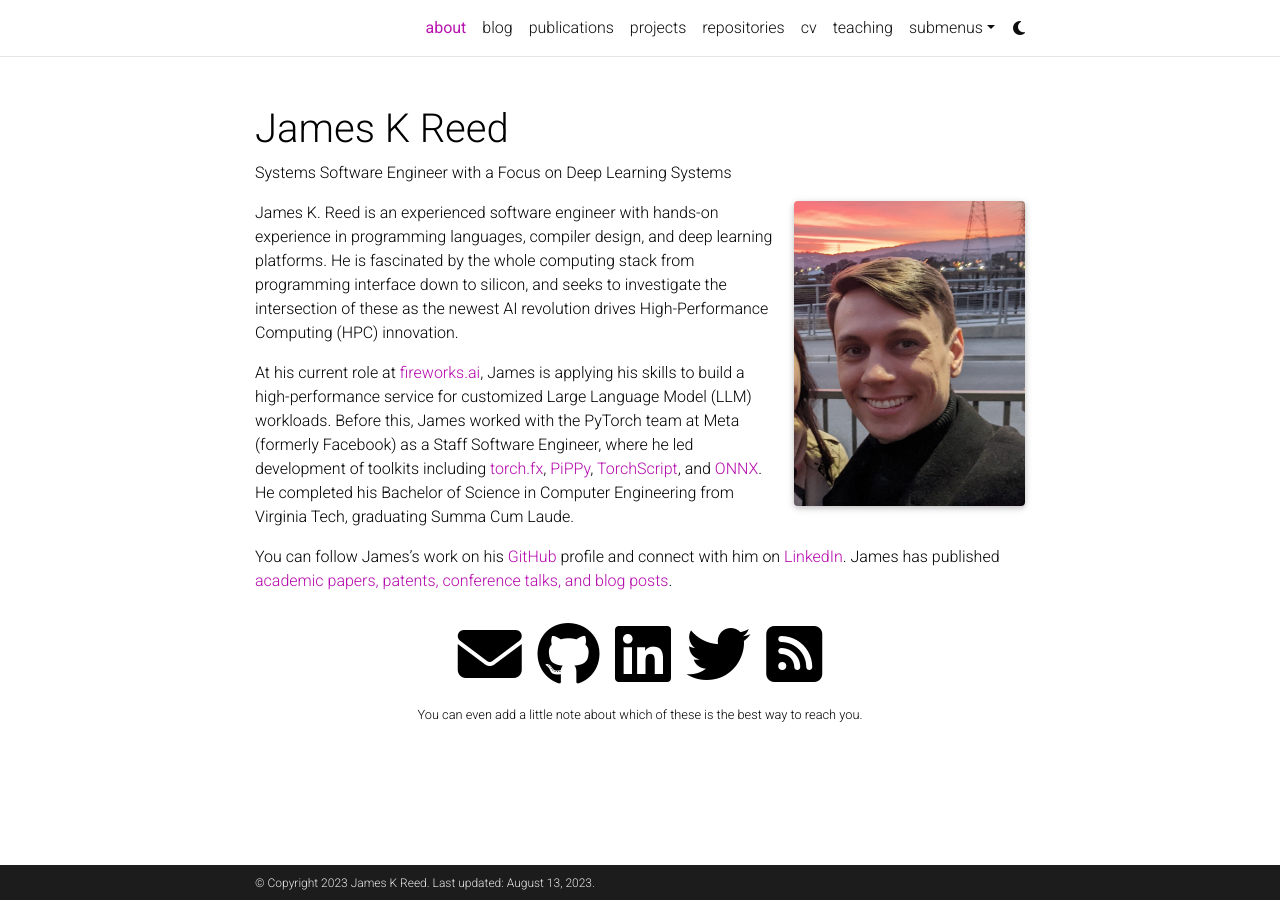
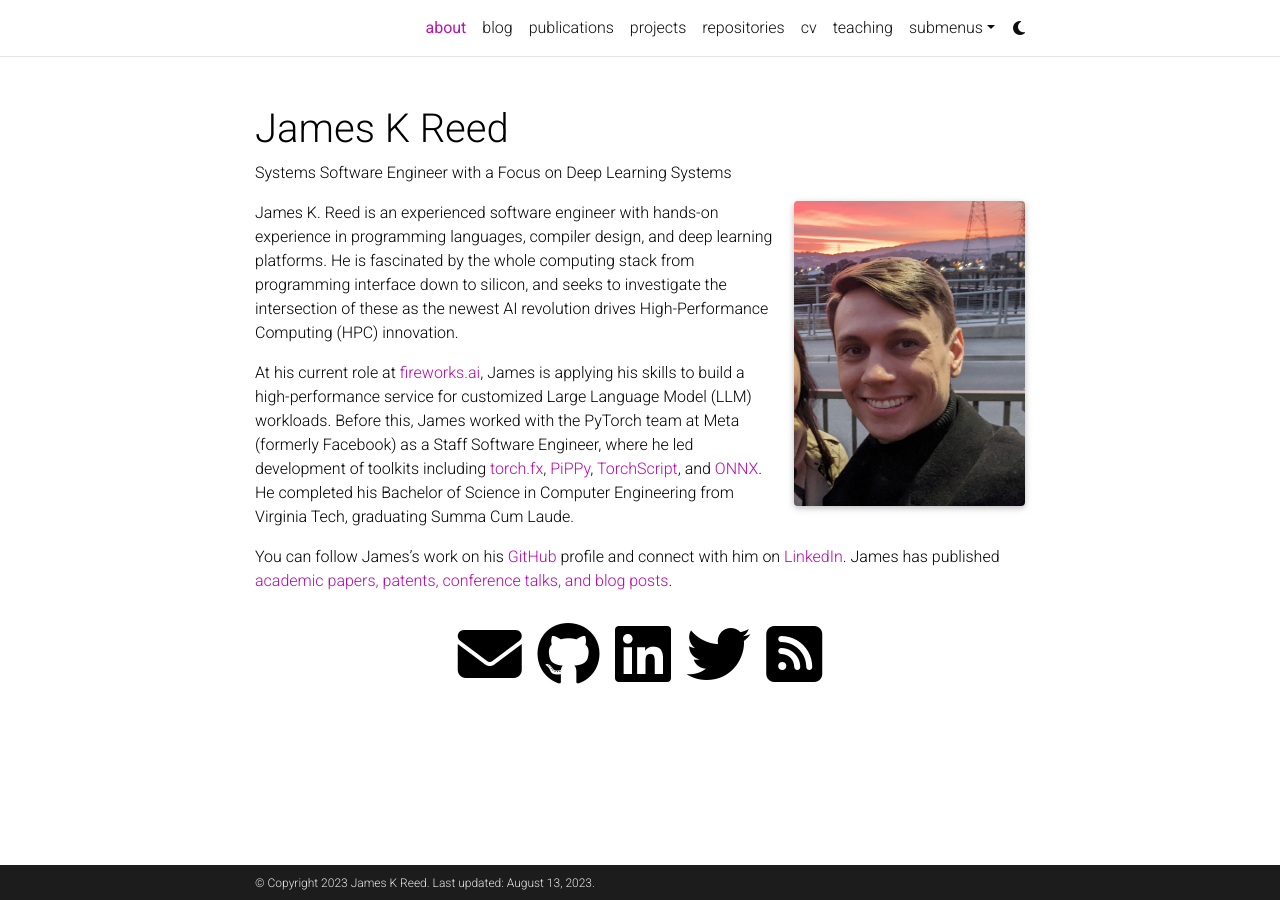
Before and after one commit to jamesr66a/jamesr66a.github.io, a Jekyll site: the page built from _pages/about.md, in a window 1280 px wide. Built offline with Jekyll 4.4.1, drawn with Linux system fonts in a browser that asks for light colours; full-size pictures stand in for the smaller copies a plugin makes; comment, search, counter and statistics services are not loaded; a style sheet for code colours, icons or effects is not loaded.

Commit message:
small updates

```diff
--- a/_config.yml
+++ b/_config.yml
@@ -11,7 +11,7 @@
   James Reed's personal website
 
 lang: en # the language of your site (for example: en, fr, cn, ru, etc.)
-icon: ⚛️  # the emoji used as the favicon (alternatively, provide image name in /assets/img/)
+icon: 🦊  # the emoji used as the favicon (alternatively, provide image name in /assets/img/)
 
 url: https://jamesr66a.github.io # the base hostname & protocol for your site
 baseurl: "" # the subpath of your site, e.g. /blog/
@@ -101,8 +101,8 @@
 discord_id: # your discord id (18-digit unique numerical identifier)
 zotero_username: # your zotero username
 
-contact_note: >
-  You can even add a little note about which of these is the best way to reach you.
+# contact_note: >
+#   You can even add a little note about which of these is the best way to reach you.
 
 # -----------------------------------------------------------------------------
 # Analytics and search engine verification
```
